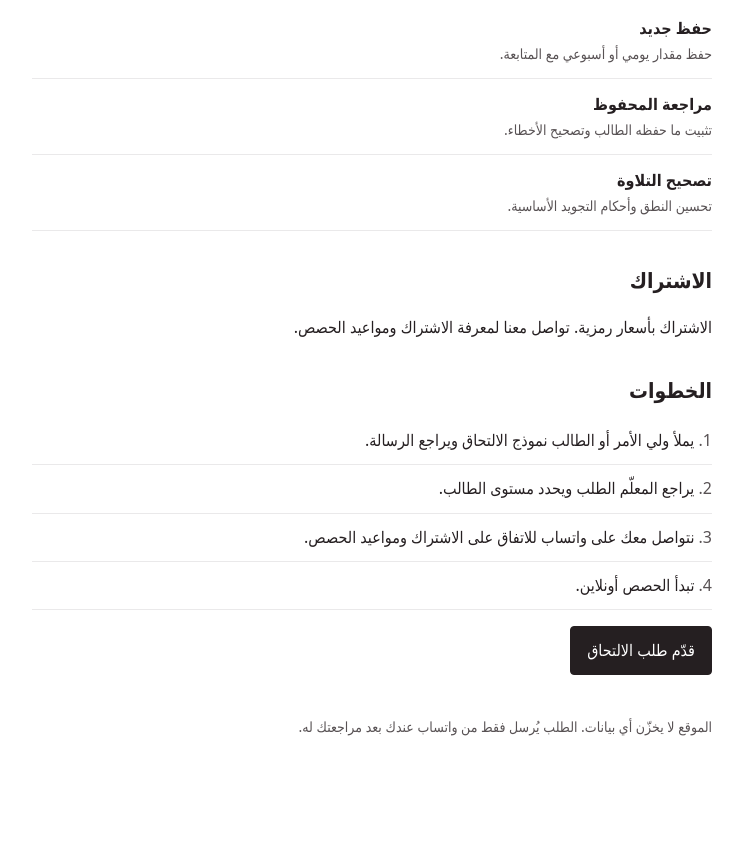
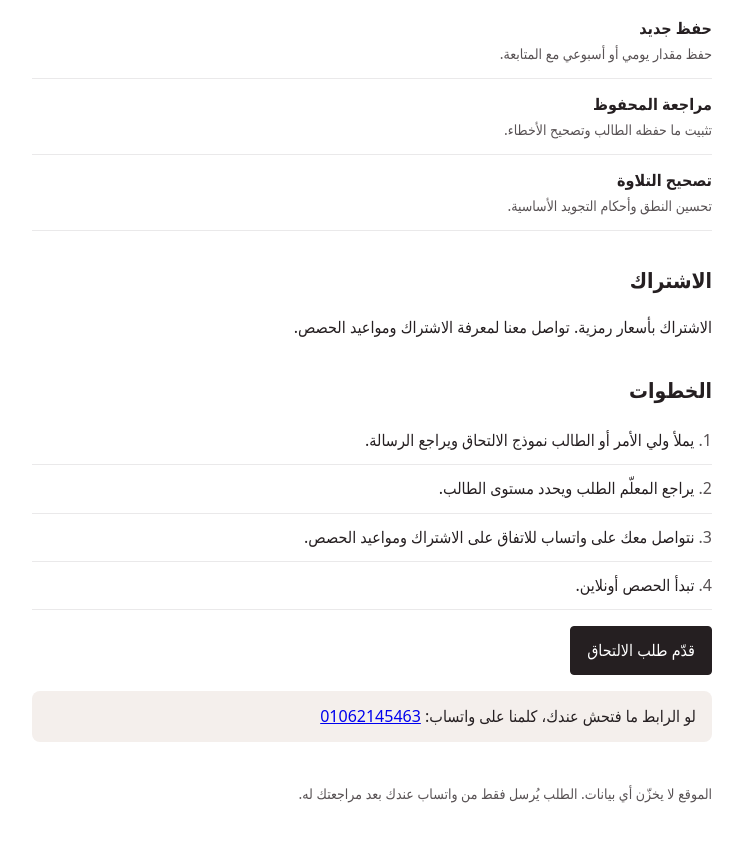
Before and after one commit to Se7salmatadoor/siraj-quran-academy, a plain HTML site: page index.html in a window 1280 px wide. Shown: the part 372-1214 px from the top of the page, without its empty margins (268-1011 px from the left). Before the commit the page ends 1159 px from the top, so only its background shows below. Drawn offline with Linux system fonts and the light colour scheme.

Commit message:
Add link-preview meta tags and visible WhatsApp number fallback
Meta description and theme-color; plain WhatsApp number line on the home view.

```diff
--- a/index.html
+++ b/index.html
@@ -3,6 +3,8 @@
 <head>
 <meta charset="utf-8">
 <meta name="viewport" content="width=device-width, initial-scale=1">
+<meta name="description" content="أكاديمية سراج لتحفيظ القرآن الكريم أونلاين: حفظ جديد ومراجعة وتصحيح تلاوة. قدّم طلب الالتحاق وهيوصل لنا على واتساب.">
+<meta name="theme-color" content="#0b1d33">
 <title>سراج لتحفيظ القرآن الكريم أونلاين</title>
 <link rel="stylesheet" href="style.css">
 </head>
@@ -37,6 +39,7 @@
       <li>تبدأ الحصص أونلاين.</li>
     </ol>
     <button type="button" class="primary" data-view="apply">قدّم طلب الالتحاق</button>
+    <p class="note">لو الرابط ما فتحش عندك، كلمنا على واتساب: <a href="https://wa.me/201062145463" dir="ltr">01062145463</a></p>
   </section>
 
   <section id="apply" class="view" hidden>
```
